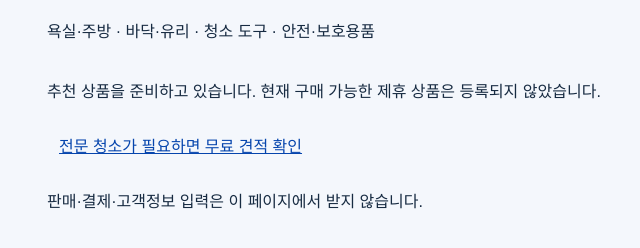
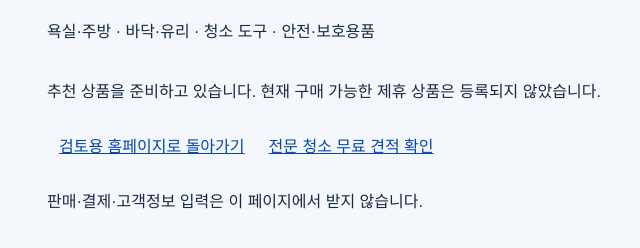
Before and after one commit to ok-clean/ok-clean.github.io, a plain HTML site: page prototype/affiliate/index.html in a window 1280 px wide. Shown: the part 146-394 px from the top of the page, without its empty margins (113-753 px from the left). Drawn offline with Linux system fonts and the light colour scheme.

Commit message:
Connect affiliate preview to review landing and existing quote anchor

```diff
--- a/prototype/affiliate/index.html
+++ b/prototype/affiliate/index.html
@@ -1 +1 @@
-<!doctype html><html lang="ko"><meta charset="utf-8"><meta name="viewport" content="width=device-width,initial-scale=1"><meta name="robots" content="noindex,nofollow"><title>청소용품 추천관 검토안 | 오케이청소</title><style>body{font:16px/1.7 sans-serif;margin:0;color:#172b42;background:#f4f7fc}main{max-width:960px;margin:auto;padding:24px;overflow-wrap:anywhere}.grid{display:grid;grid-template-columns:repeat(auto-fit,minmax(min(100%,260px),1fr));gap:20px}article{background:white;padding:20px;border-radius:12px}img{max-width:100%;height:auto}a{color:#0645ad;display:inline-block;padding:12px}</style><main><p>운영 미반영 · 추천관 검토안</p><h1>청소용품 추천관</h1><p>욕실·주방 · 바닥·유리 · 청소 도구 · 안전·보호용품</p><section class="grid"><p role="status">추천 상품을 준비하고 있습니다. 현재 구매 가능한 제휴 상품은 등록되지 않았습니다.</p></section><a href="../../index.html#quote">전문 청소가 필요하면 무료 견적 확인</a><p>판매·결제·고객정보 입력은 이 페이지에서 받지 않습니다.</p></main></html>
+<!doctype html><html lang="ko"><meta charset="utf-8"><meta name="viewport" content="width=device-width,initial-scale=1"><meta name="robots" content="noindex,nofollow"><title>청소용품 추천관 검토안 | 오케이청소</title><style>body{font:16px/1.7 sans-serif;margin:0;color:#172b42;background:#f4f7fc}main{max-width:960px;margin:auto;padding:24px;overflow-wrap:anywhere}.grid{display:grid;grid-template-columns:repeat(auto-fit,minmax(min(100%,260px),1fr));gap:20px}article{background:white;padding:20px;border-radius:12px}img{max-width:100%;height:auto}a{color:#0645ad;display:inline-block;padding:12px}</style><main><p>운영 미반영 · 추천관 검토안</p><h1>청소용품 추천관</h1><p>욕실·주방 · 바닥·유리 · 청소 도구 · 안전·보호용품</p><section class="grid"><p role="status">추천 상품을 준비하고 있습니다. 현재 구매 가능한 제휴 상품은 등록되지 않았습니다.</p></section><nav aria-label="추천관 이동"><a href="../navigation-preview/index.html">검토용 홈페이지로 돌아가기</a><a href="../../index.html#quote">전문 청소 무료 견적 확인</a></nav><p>판매·결제·고객정보 입력은 이 페이지에서 받지 않습니다.</p></main></html>
```
